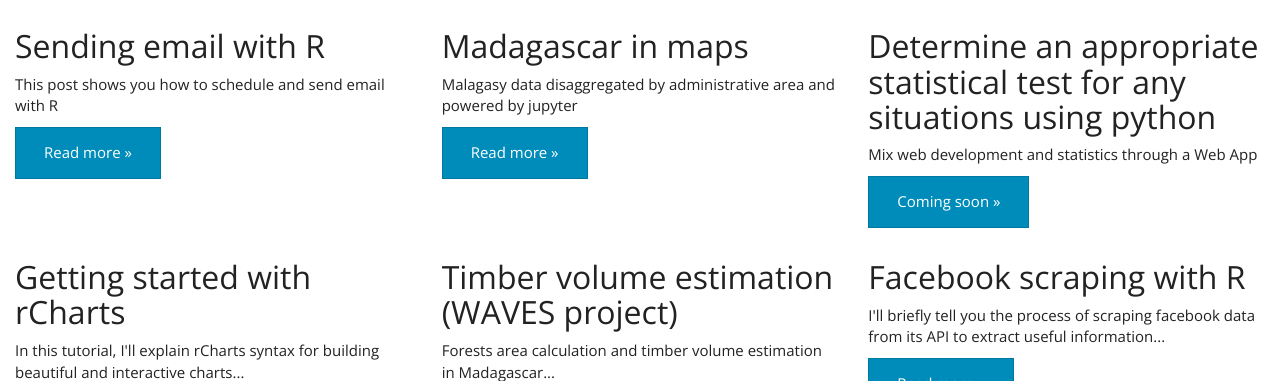
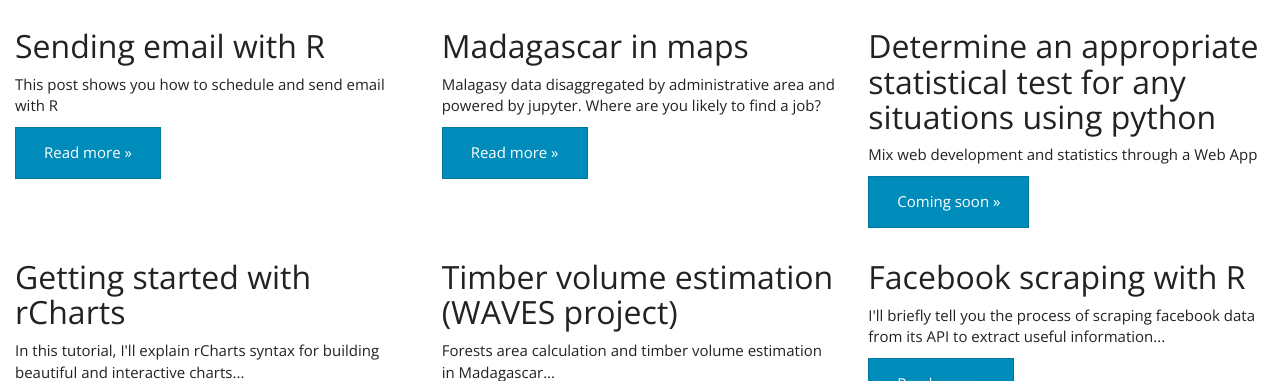
Before and after one commit to RanaivosonHerimanitra/RanaivosonHerimanitra.github.io, a plain HTML site: page index.html in a window 1280 px wide. Shown: the part 719-1100 px from the top of the page. Drawn offline with nearby package versions, Linux system fonts and the light colour scheme.

Commit message:
more explicit subtitle

```diff
--- a/index.html
+++ b/index.html
@@ -121,7 +121,7 @@
 
         <div class="col-xs-12 col-md-4">
           <h2>Madagascar in maps</h2>
-              <p>Malagasy data disaggregated by administrative area and powered by jupyter</p>
+              <p>Malagasy data disaggregated by administrative area and powered by jupyter. Where are you likely to find a job?</p>
                <p><a class="btn btn-primary" href="http://nbviewer.jupyter.org/github/RanaivosonHerimanitra/Madagascar-in-Maps/blob/master/madamap.ipynb"
                  role="button">Read more &raquo;</a></p>
         </div>
```
